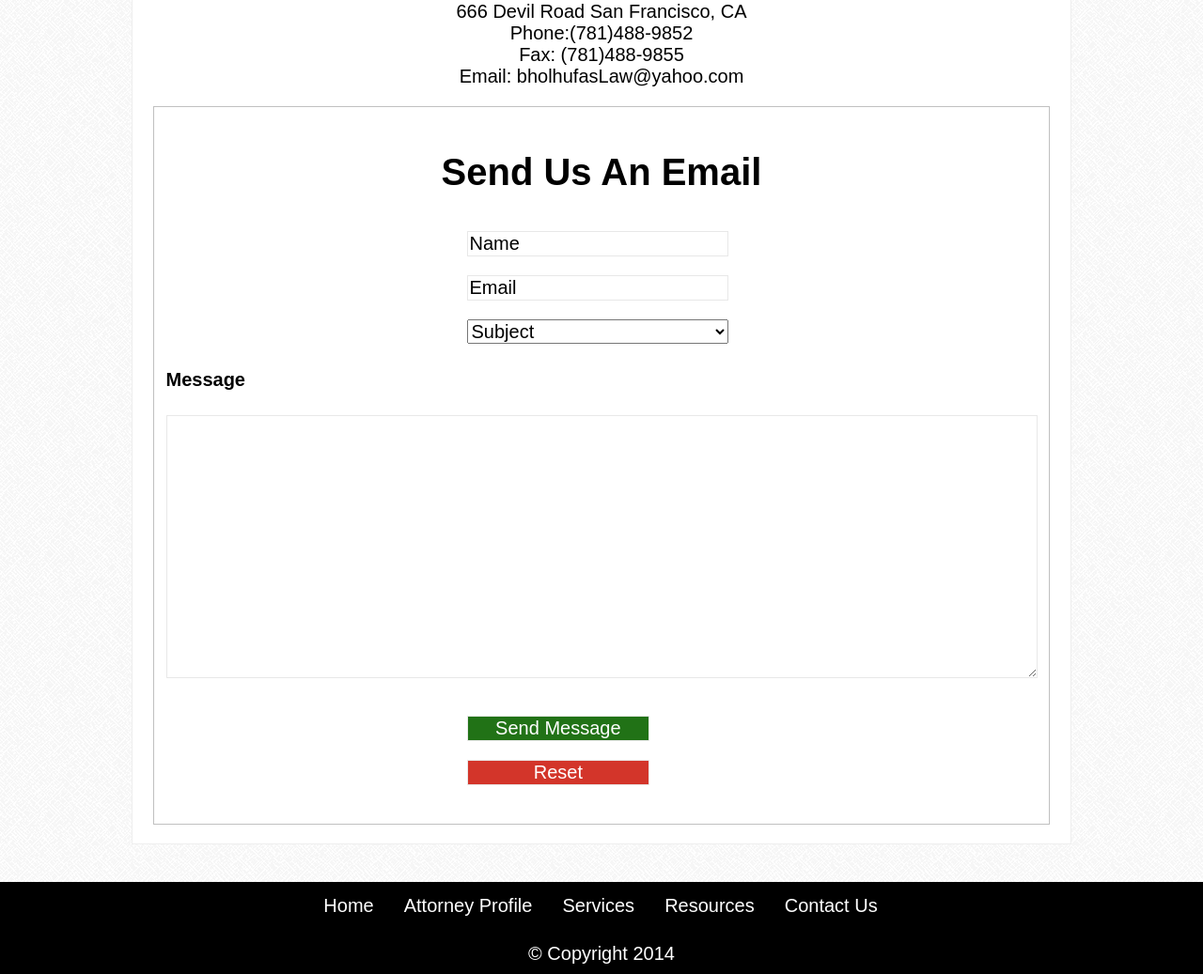
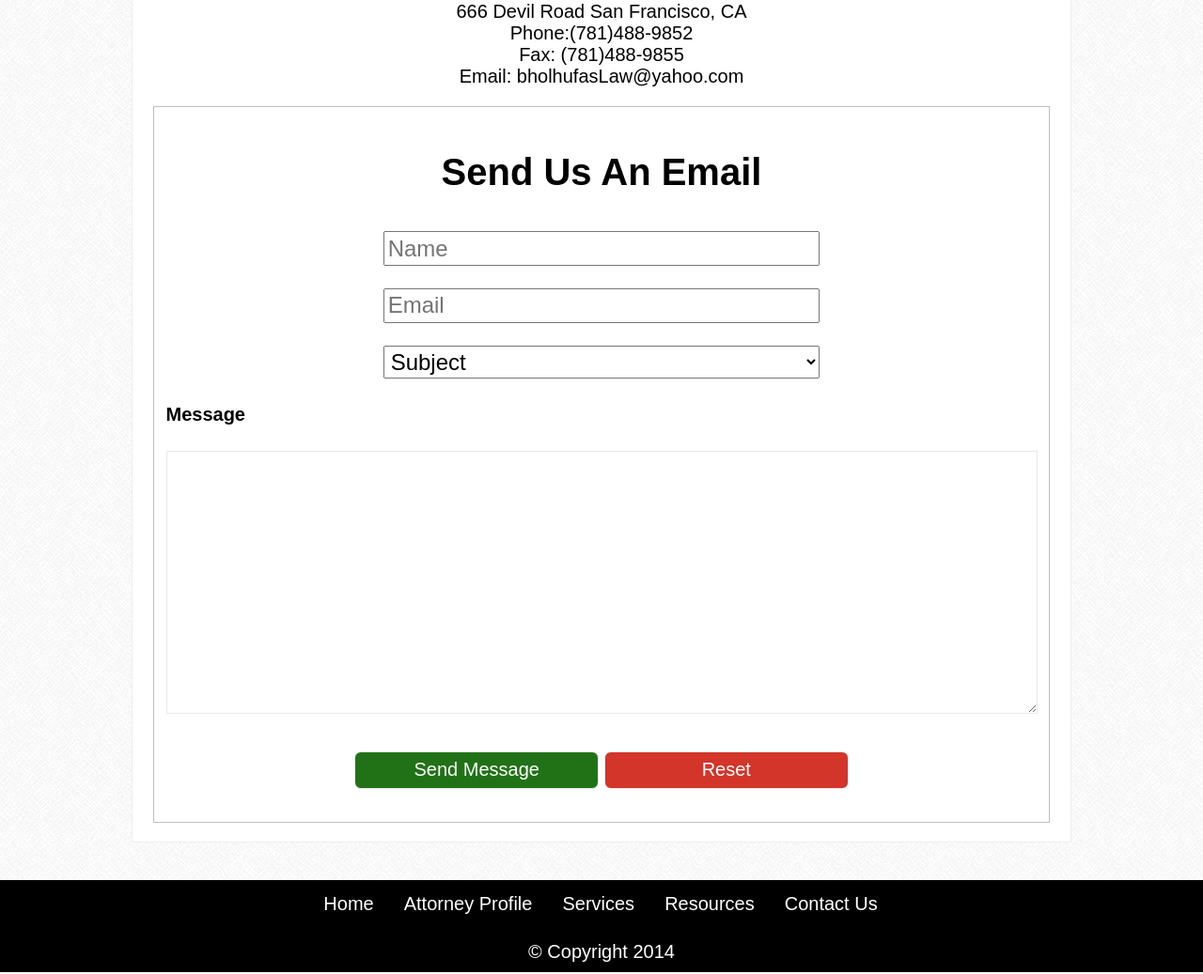
Before and after one commit to mv2sa/bolhufasLaw, a PHP site: page /contactUs.html in a window 1280 px wide. Shown: the part 616-1653 px from the top of the page at 94% size. Run offline with PHP 8.4, Linux system fonts and the light colour scheme; some libraries are stand-ins or nearby versions; some web fonts are replaced.

Commit message:
Major css fixes for contact us

```diff
--- a/contactUs.html
+++ b/contactUs.html
@@ -101,9 +101,9 @@
                         <form action="contact.php" method="POST">
                             <fieldset>
                                 <h3>Send Us An Email</h3>
-                                <input type="action" name="name" value="Name"/>
-                                <input type="text" name="email" value="Email" size="30"/>
-                                <select name="dropdown" id="cu-formDrop">
+                                <input type="action" name="name" placeholder="Name" class="cu-field" />
+                                <input type="text" name="email" placeholder="Email" class="cu-field" />
+                                <select name="dropdown" id="cu-formDrop" class="cu-field">
                                     <option value="pick">Subject</option>
                                     <option value="case">Case Status</option>
                                     <option value="help">Help</option>
@@ -112,8 +112,8 @@
                                 <h4>Message</h4>
                                 <textarea type="message" name="message" value="Message" rows="7" cols="50"></textarea>
                                 <div class="cu-emailBtn">
-                                    <input type="submit" value="Send Message" id="cu-send" />
-                                    <input type="submit" value="Reset" id="cu-reset" />
+                                    <input type="submit" value="Send Message" id="cu-send" class="cu-button" />
+                                    <input type="submit" value="Reset" id="cu-reset" class="cu-button" />
                             </fieldset>
                         </form>
                     </div>
--- a/css/main.css
+++ b/css/main.css
@@ -420,56 +420,41 @@ main {
     text-align: center;
     font-size: 2.5em;
 }
-.cu-form input {
+.cu-form .cu-field {
+    display: block;
     width: 100%;
-    background: #fff;
+    margin-bottom: 1em;
+    padding: 0.1em;
+}
+.cu-form .cu-button {
+    width: 100%;
     font-size: 1em;
-    color: #000;
-    text-align: left;
     display: block;
     margin-bottom: 1em;
     border: 1px solid #e8e8e8;
-}
-#cu-formDrop {
-    width: 100%;
+    border-radius: 0.35em;
+    height: 2em;
+    text-align: center;
+    color: #fff;
 }
 .cu-form textarea {
     width: 100%;
     height: 10em;
-    padding: 4em 4em 4em 4em;
+    padding: 0.1em;
     margin: 0 0 2em 0;
     background: #fff;
     color: #000;
     border: 1px solid #e8e8e8;
+    resize:vertical;
 }
 .cu-form h3 {
     text-align: center;
 }
-.cu-button {
-    width: 150px;
-    height: 35px;
-    margin: 0 0 20px 0;
-    background: #fff;
-    font-size: 16px;
-    color: #000;
-    text-align: left;
-
-}
 #cu-send {
     background: #217216;
-    text-align: center;
-    color: #fff;
 }
 #cu-reset {
     background: #D3352A;
-    text-align: center;
-    color: #fff;
-}
-.cu-emailBtn {
-    display: block;
-    width: 100%;
-    height: 4em;
-    padding: 0 0 5em 0;
 }
 
 /*Footer Navigation*/
@@ -576,29 +561,6 @@ main {
         background: linear-gradient(to bottom,  #000000 25%,#000000 25%,#222222 100%); /* W3C */
         filter: progid:DXImageTransform.Microsoft.gradient( startColorstr='#000000', endColorstr='#222222',GradientType=0 ); /* IE6-9 */
     }
-    #h-headerWrapper #h-mainMenu ul li ul{
-        display:none;
-    }
-    #h-headerWrapper #h-mainMenu ul li:hover > ul{
-            display:block;
-            margin:0;
-            padding:0;
-            position:absolute;
-            float:none;
-    }
-    #h-headerWrapper #h-mainMenu > ul > li{
-            margin:10px;
-             background: #000000; /* Old browsers */
-            background: -moz-linear-gradient(top,  #000000 25%, #000000 25%, #222222 100%); /* FF3.6+ */
-            background: -webkit-gradient(linear, left top, left bottom, color-stop(25%,#000000), color-stop(25%,#000000), color-stop(100%,#222222)); /* Chrome,Safari4+ */
-            background: -webkit-linear-gradient(top,  #000000 25%,#000000 25%,#222222 100%); /* Chrome10+,Safari5.1+ */
-            background: -o-linear-gradient(top,  #000000 25%,#000000 25%,#222222 100%); /* Opera 11.10+ */
-            background: -ms-linear-gradient(top,  #000000 25%,#000000 25%,#222222 100%); /* IE10+ */
-            background: linear-gradient(to bottom,  #000000 25%,#000000 25%,#222222 100%); /* W3C */
-            filter: progid:DXImageTransform.Microsoft.gradient( startColorstr='#000000', endColorstr='#222222',GradientType=0 ); /* IE6-9 */
-            border-radius:10px;
-            display:inline;
-    }
 
     /* Landing Page */
     .ma-rowWrap {
@@ -673,38 +635,26 @@ main {
     #cu-formAddress {
         text-align: center;
     }
-    .cu-form input {
-        width: 30%;
-        margin-left: 16em;
-    }
-    #cu-formDrop {
-        width: 30%;
-        margin-left: 16em;
+    .cu-form .cu-field {
+        width: 50%;
+        min-width: 16em;
+        margin: 1em auto;
+        font-size: 1.2em;
     }
     .cu-form textarea {
-        width: 100%;
         height: 14em;
     }
-    .cu-emailBtn {
-        display: block;
-        width: 70%;
-        height: 4em;
-        padding: 0 0 5em 0;
+    .cu-form .cu-emailBtn {
+        text-align: center;
+    }
+    .cu-form .cu-button {
+        width: 13em;
+        display: inline-block;
     }
     .cu-form h4 {
         text-align: left;
     }
     /* footer */
-    #f-footer {
-        position: relative;
-        display: block;
-        width: 100%;
-        background-color: #000;
-        padding: 0.5em;
-        margin-top: 2em;
-        color: #fff;
-        text-align: center;
-    }
 
     .f-footernav ul:after,
     .f-footernav ul:before {
```
